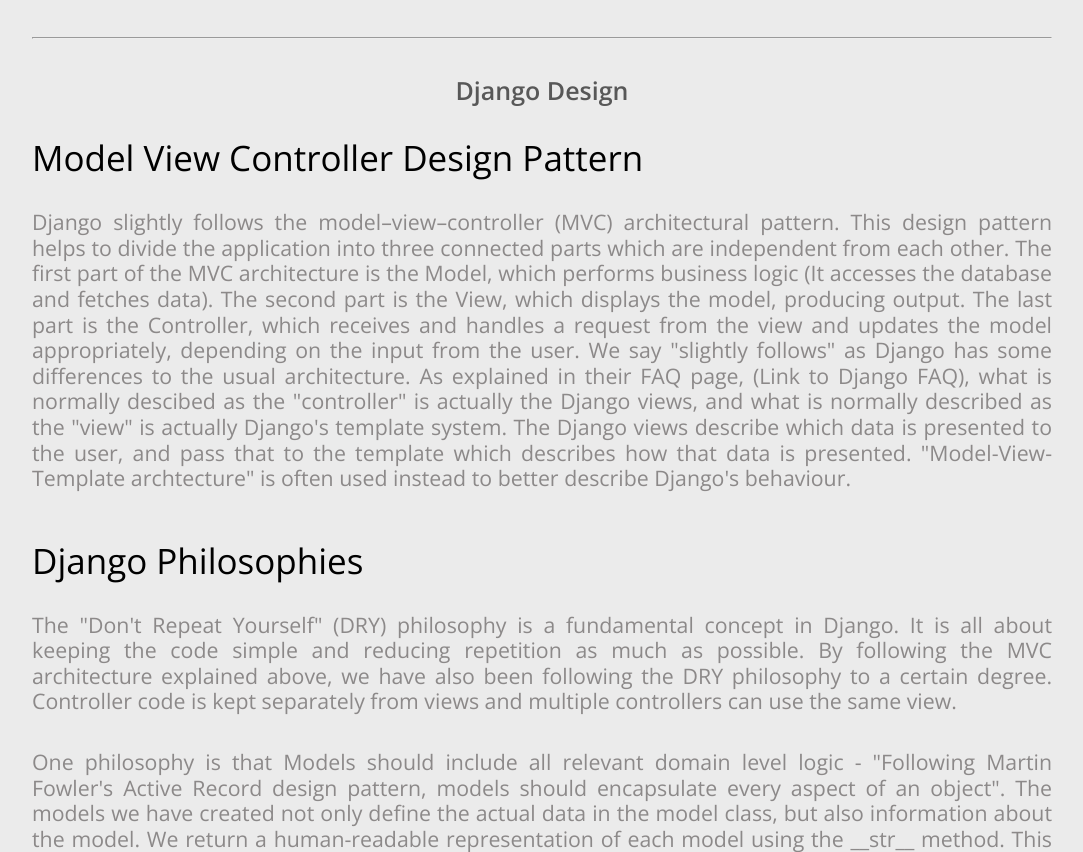
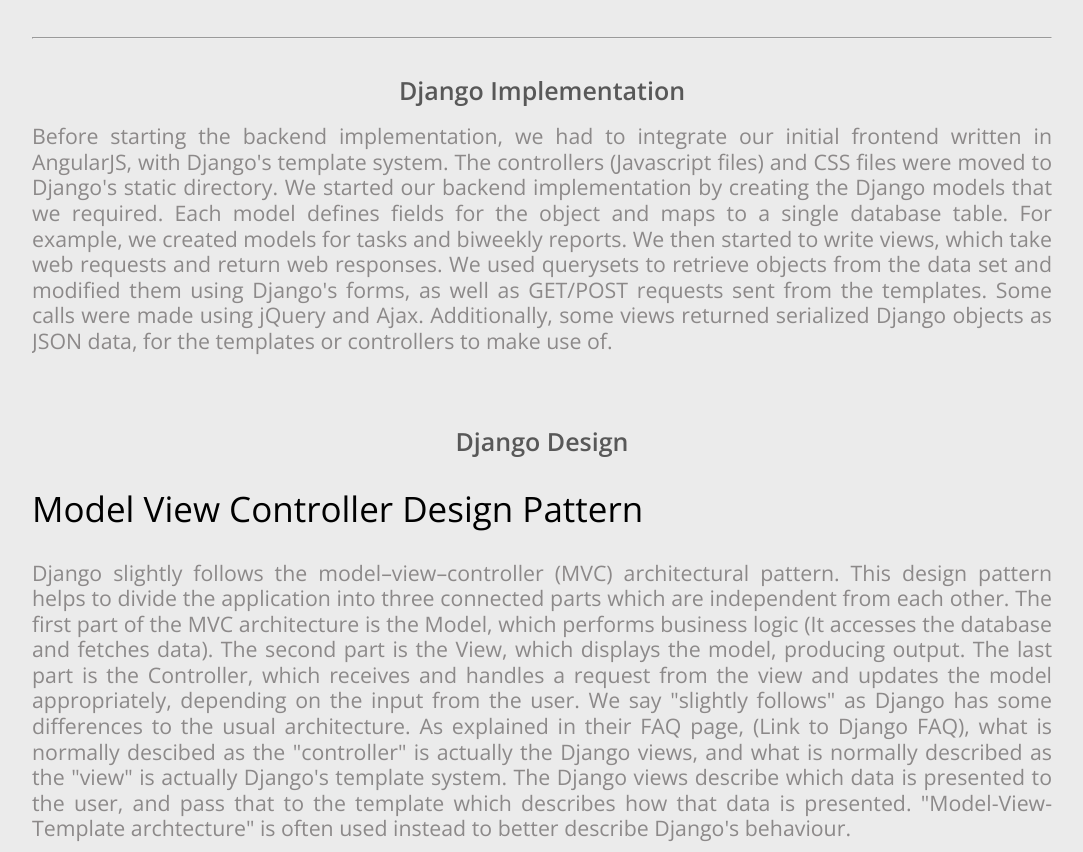
Before and after one commit to arvikachristy/ProjectPlaced2, a plain HTML site: page ourproject.html in a window 1280 px wide. Shown: the part 11036-11888 px from the top of the page, without its empty margins (138-1221 px from the left). Drawn offline with nearby package versions, Linux system fonts and the light colour scheme.

Commit message:
Django information

```diff
--- a/ourproject.html
+++ b/ourproject.html
@@ -403,6 +403,17 @@
 
 					<br><hr><br>
 
+<div class="blog bd1">
+						<div class="extra_wrapper">
+							<div class="text1">
+							<a id="designpattern">Django Implementation</a>
+							</div>
+							<div id="mediump0">Before starting the backend implementation, we had to integrate our initial frontend written in AngularJS, with Django's template system. The controllers (Javascript files) and CSS files were moved to Django's static directory. We started our backend implementation by creating the Django models that we required. Each model defines fields for the object and maps to a single database table. For example, we created models for tasks and biweekly reports. We then started to write views, which take web requests and return web responses. We used querysets to retrieve objects from the data set and modified them using Django's forms, as well as GET/POST requests sent from the templates. Some calls were made using jQuery and Ajax. Additionally, some views returned serialized Django objects as JSON data, for the templates or controllers to make use of. </div>
+							<br>
+				</div>
+			</div>
+
+
 					<div class="blog bd1">
 						<div class="extra_wrapper">
 							<div class="text1">
@@ -427,18 +438,14 @@
 							With regards to templates, Django's template system is a tool to control presentation and presentation-related logic. In our project, we have created the frontend using AngularJS and Ionic, then integrated it with Django's template system as best as we could. We also had a look at Django's templete inheritance, but we found we didn't require it as we didn't have any elements that would remain across all templates (even the header was modified slightly each time).
 							<br>
 							<br><a href="https://docs.djangoproject.com/en/1.9/misc/design-philosophies/" style="color: #CC0000">Django design philosophies main page</a>
-
-
 							</div>
 							<br>
 						</div>
 					</div>
+				</div>
+			</div>
 
 
-
-
-				</div>
-			</div>
 		</div>
 <!--==============================footer=================================-->
 		<footer>
```
